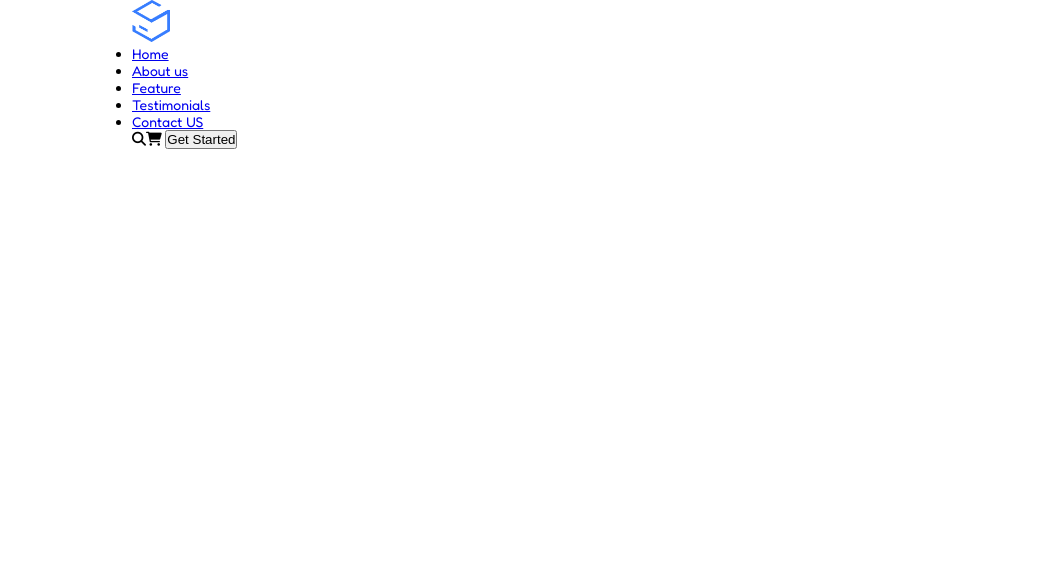
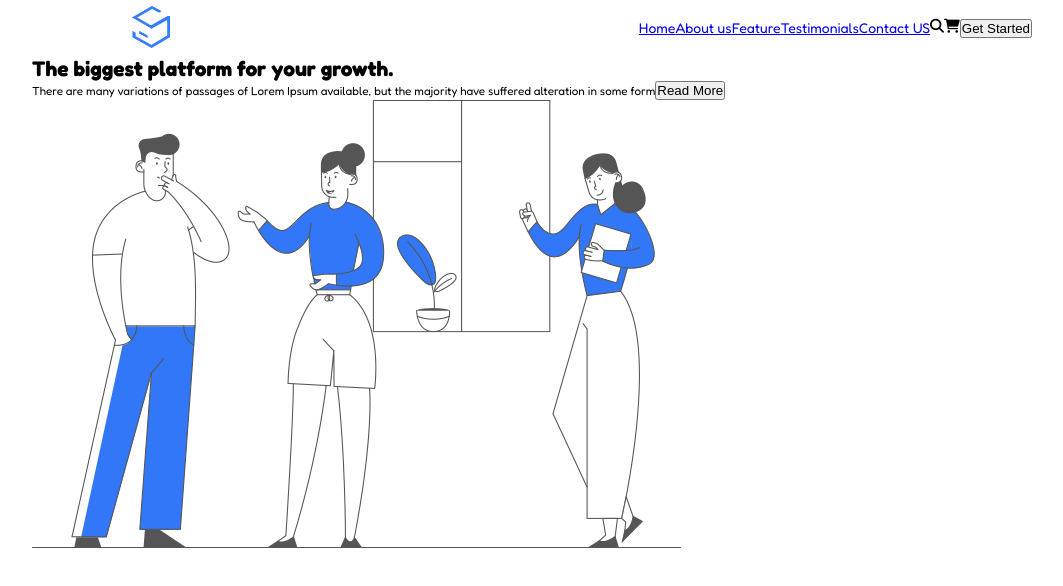
Before and after one commit to MGPasinetti/proj-html-vuejs, a Vue app: page / in a window 1280 px wide. Shown: the top 586 px of the page, without its empty margins (58-1121 px from the left). Built offline with nearby package versions, Linux system fonts and the light colour scheme.

Commit message:
inserting elements in components

```diff
--- a/src/components/GridCardsSec.vue
+++ b/src/components/GridCardsSec.vue
@@ -1,10 +1,12 @@
 <template>
-  <section></section>
+  <section class="grid-cards">
+
+  </section>
 </template>
 
 <script>
 export default {
-
+  name: 'GridCardsSec',
 }
 </script>
 
--- a/src/components/HeaderSb.vue
+++ b/src/components/HeaderSb.vue
@@ -26,6 +26,15 @@ export default {
 }
 </script>
 
-<style>
+<style lang="scss" scoped>
+header {
+  display: flex;
+  justify-content: space-between;
+  align-items: center;
 
+  div:last-child {
+    display: flex;
+    justify-content: space-between;
+  }
+}
 </style>
--- a/src/components/HeroSb.vue
+++ b/src/components/HeroSb.vue
@@ -1,10 +1,16 @@
 <template>
-  <section>
+  <section class="hero-sec">
       <!-- COL-1 -->
-      <div></div>
+      <div>
+        <h1>The biggest platform for your growth.</h1>
+        <small>There are many variations of passages of Lorem Ipsum available, but the majority have suffered alteration in some form</small>
+        <button>Read More</button>
+      </div>
 
-      <!-- COL-2 -->
-      <div></div>
+      <!-- COL-2 positioned -->
+      <div>
+        <img src="../assets/img/27-1.png" alt="hero image">
+      </div>
   </section>
 </template>
 
@@ -14,6 +20,9 @@ export default {
 }
 </script>
 
-<style>
-
+<style lang="scss" scoped>
+.hero-sec {
+  max-width: 1100px;
+  margin: 0 auto;
+}
 </style>
--- a/src/components/NavbarHeader.vue
+++ b/src/components/NavbarHeader.vue
@@ -23,6 +23,10 @@ export default {
 }
 </script>
 
-<style>
-
+<style lang="scss" scoped>
+ul {
+  display: flex;
+  justify-content: space-between;
+  list-style: none;
+}
 </style>
```
